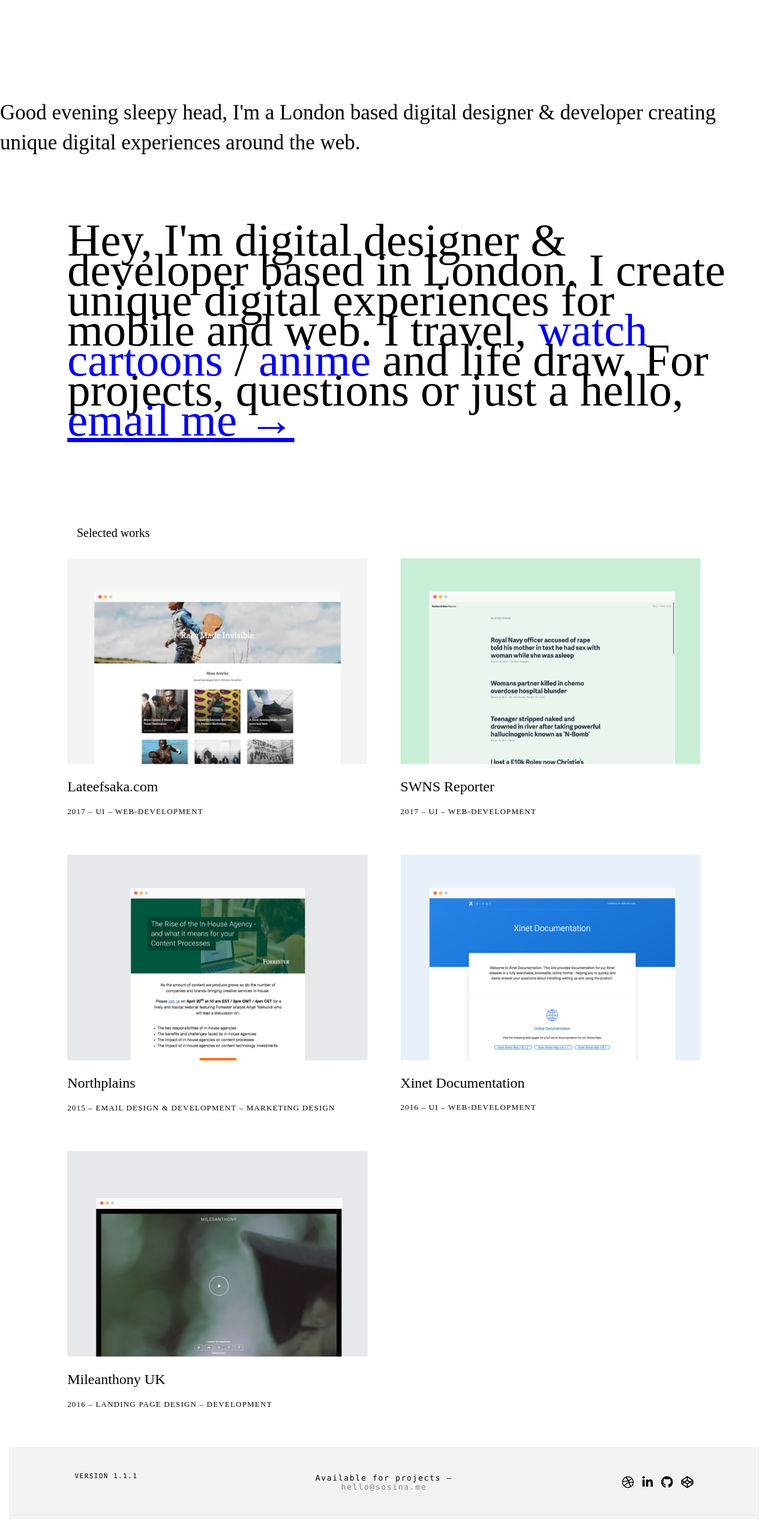
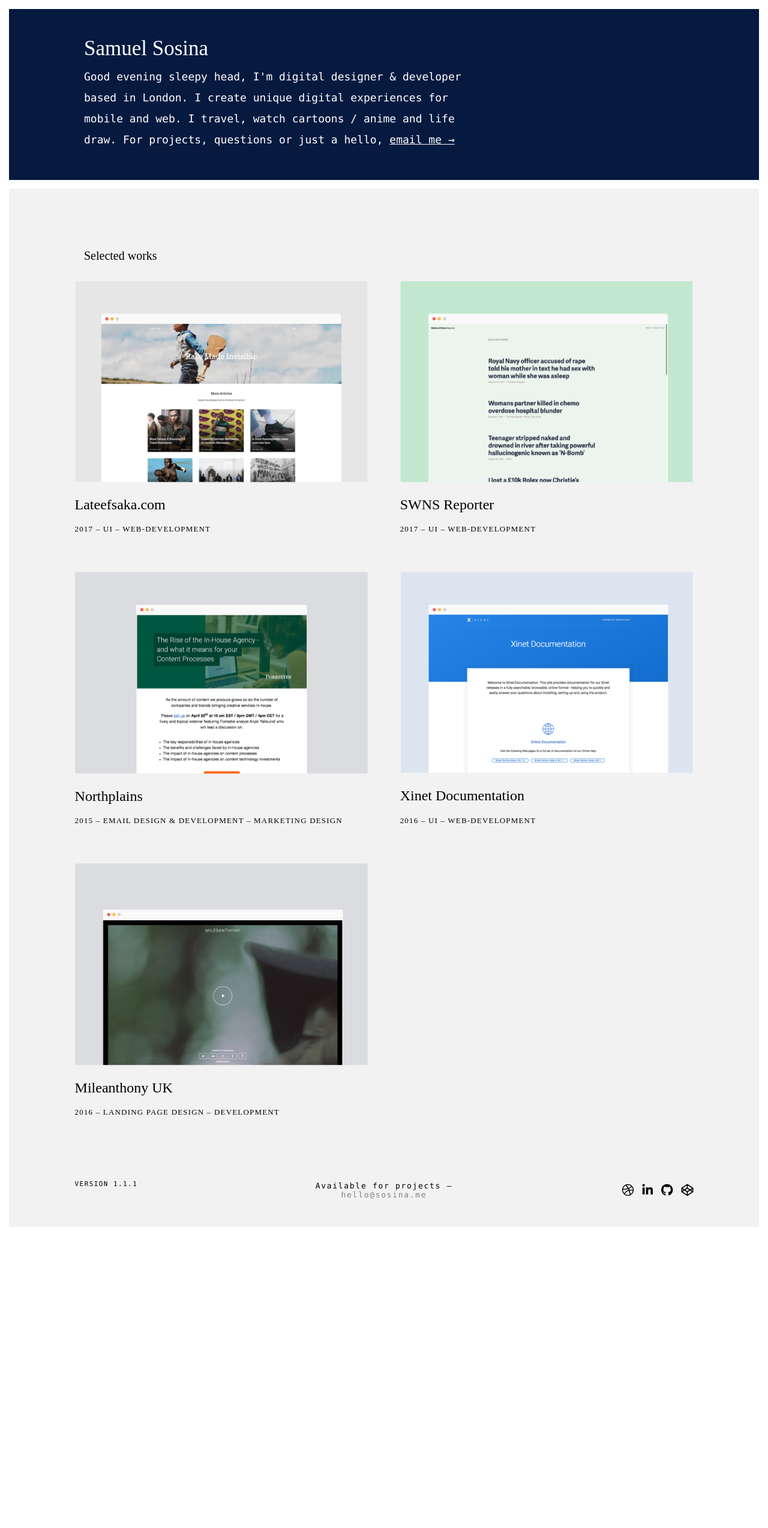
Before and after one commit to ssosina/sosina.me, a Jekyll site: the page built from index.html, in a window 1280 px wide. Shown: the whole page at 60% size. Built offline with Jekyll 4.4.1, drawn with Linux system fonts in a browser that asks for light colours; nearby versions of some CDN libraries; library files that are not in the unit come from our copies; after the commit the page ends 2060 px from its top, so only the background shows below that.

Commit message:
hero fix

```diff
--- a/_includes/hero.html
+++ b/_includes/hero.html
@@ -1,8 +1,7 @@
 <div class="hero">
 	<div class="hero__container">
 
-	    <h1 class="hero__title" >Samuel Sosina</h1>
-	    <h1 class="hero__summary"><span id="greeting">Hey</span>, I'm a London based digital designer & developer creating unique digital experiences around the web.
+
 
 	<div class="hero__content">
 	    <h1 class="hero__title">Samuel Sosina</h1>
--- a/css/main.css
+++ b/css/main.css
@@ -359,14 +359,6 @@ footer {
 .hero {
   width: 100%;
   text-align: left;
-<<<<<<< HEAD
-  margin-bottom: 50px;
-  margin-top: 65px; }
-  .hero::after {
-    clear: both;
-    content: "";
-    display: table; }
-=======
   background: #061A40;
   border: 15px solid white;
   height: 60vh;
@@ -374,7 +366,6 @@ footer {
   display: flex;
   -ms-flex-align: start;
       align-items: flex-start; }
->>>>>>> master
 
 .hero__container {
   width: 80%;
@@ -392,39 +383,19 @@ footer {
   color: white; }
 
 .hero__summary {
-<<<<<<< HEAD
-  color: #B3B3B3;
-  font-weight: 400;
-  font-size: 1.375em;
-  line-height: 32px; }
-=======
   color: white;
   font-weight: 100;
   font-family: "Monaco",serif;
   font-size: 16px;
   line-height: 26px; }
->>>>>>> master
   .hero__summary a {
     color: white;
     font-family: "Monaco",serif; }
 
-@media screen and (min-width: 48em) {
-  .hero {
-    padding: 0px;
-    margin-bottom: 100px;
-    margin-top: 130px; } }
-
 @media screen and (min-width: 60em) {
   .hero {
-<<<<<<< HEAD
-    height: 200px;
-    padding: 0px;
-    margin-bottom: 100px;
-    margin-top: 130px; }
-=======
     height: 35vh;
     padding: 0px; }
->>>>>>> master
   .hero__container {
     max-width: 1400px;
     margin-left: auto;
@@ -437,28 +408,16 @@ footer {
     float: left;
     display: block;
     margin-right: 5.17598%;
-<<<<<<< HEAD
-    width: 82.47067%;
-    margin-left: 8.76467%; }
-    .hero__container:last-child {
-=======
     width: 64.94134%; }
     .hero__content:last-child {
->>>>>>> master
       margin-right: 0; }
   .hero__title {
     font-size: 2.1875em;
     line-height: 10px; }
   .hero__summary {
-<<<<<<< HEAD
-    font-weight: 400;
-    font-size: 2.1875em;
-    line-height: 50px; } }
-=======
     font-weight: 100;
     font-size: 1.125em;
     line-height: 35px; } }
->>>>>>> master
 
 .main {
   width: 100%;
```
Also changed, not shown: _scss/3-modules/_hero.scss (+0 -45 lines).
